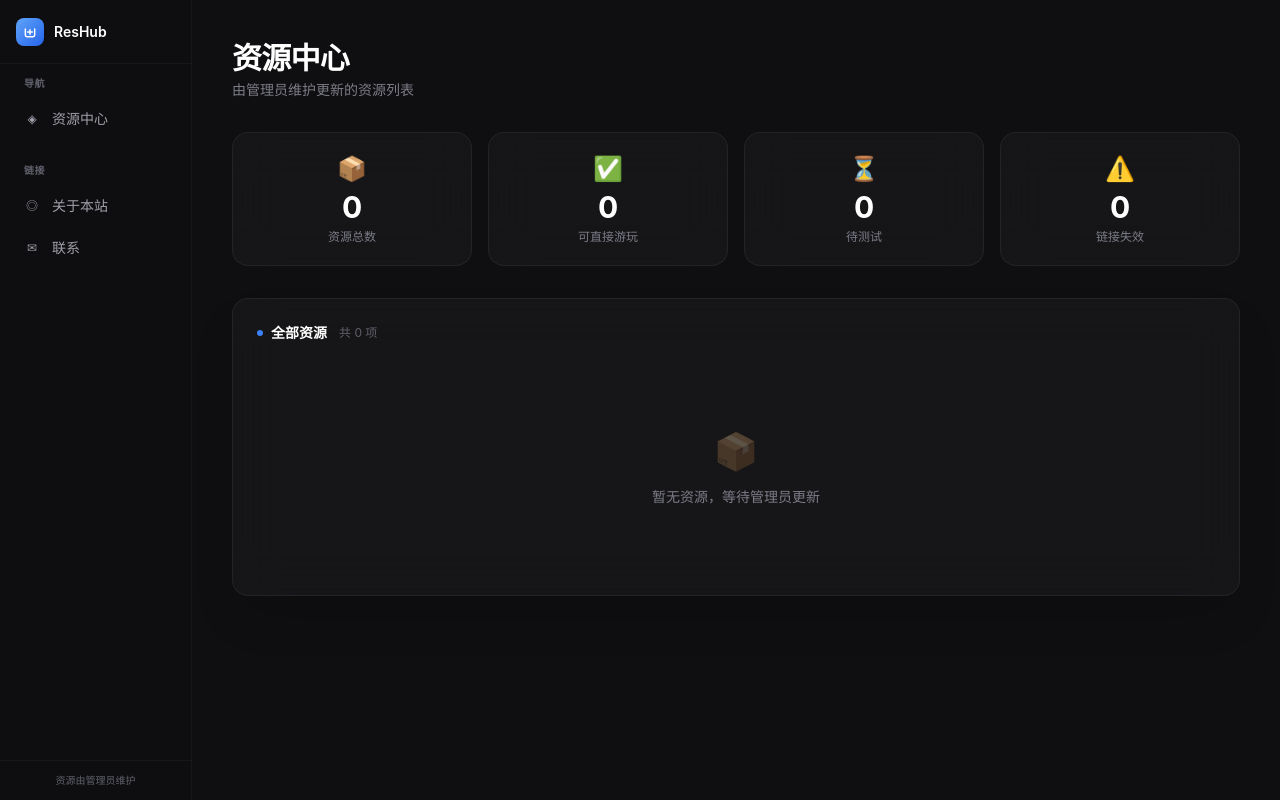
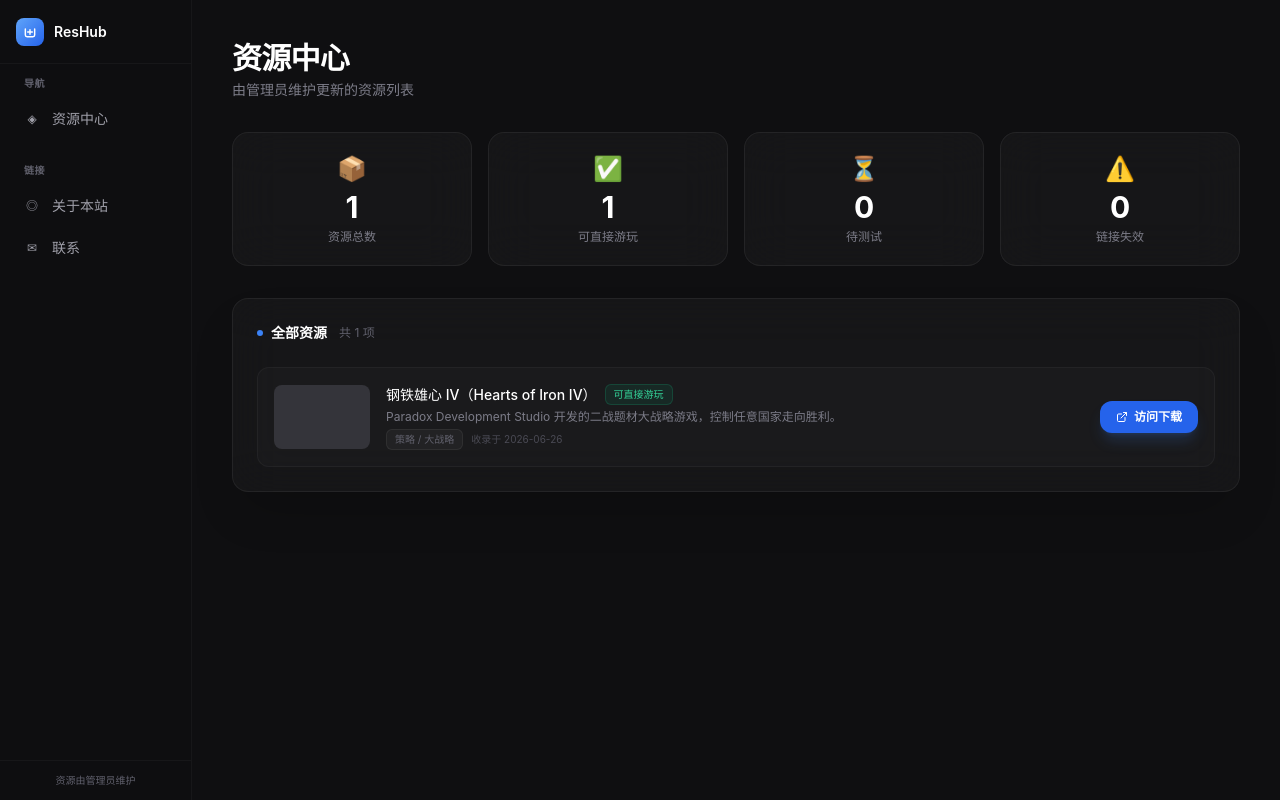
Before and after one commit to lxy2026620-droid/test-app, a Next.js app: page /test-app/ in a window 1280 px wide. Built offline with nearby package versions, Linux system fonts and the light colour scheme.

Commit message:
feat: 添加钢铁雄心IV资源 + 封面图

```diff
--- a/data/games.js
+++ b/data/games.js
@@ -12,7 +12,15 @@
 // }
 
 const games = [
-  // 暂无资源 - 由开发者编辑此文件添加
+  {
+    id: 1,
+    title: '钢铁雄心 IV（Hearts of Iron IV）',
+    description: 'Paradox Development Studio 开发的二战题材大战略游戏，控制任意国家走向胜利。',
+    category: '策略 / 大战略',
+    link: 'https://qfile.qq.com/q/qGb9Abi4Ew',
+    status: '可直接游玩',
+    addedAt: '2026-06-26',
+  },
 ];
 
 export default games;
--- a/pages/index.js
+++ b/pages/index.js
@@ -65,7 +65,10 @@ export default function Home() {
               {games.length > 0 ? (
                 <div className="space-y-3">
                   {games.map((game) => (
-                    <div key={game.id} className="flex flex-col sm:flex-row sm:items-center gap-3 p-4 rounded-xl bg-white/[0.02] border border-white/[0.04] hover:bg-white/[0.04] transition-colors">
+                    <div key={game.id} className="flex flex-col sm:flex-row sm:items-center gap-4 p-4 rounded-xl bg-white/[0.02] border border-white/[0.04] hover:bg-white/[0.04] transition-colors">
+                      <div className="w-full sm:w-24 h-16 sm:h-16 rounded-lg overflow-hidden flex-shrink-0 bg-dark-800">
+                        <img src="/test-app/hoi4.jpg" alt={game.title} className="w-full h-full object-cover" onError={(e) => { e.target.style.display = 'none' }} />
+                      </div>
                       <div className="flex-1 min-w-0">
                         <div className="flex items-center gap-2 mb-1">
                           <h4 className="text-sm font-medium text-white">{game.title}</h4>
```
Also changed, not shown: public/hoi4.jpg (added).
